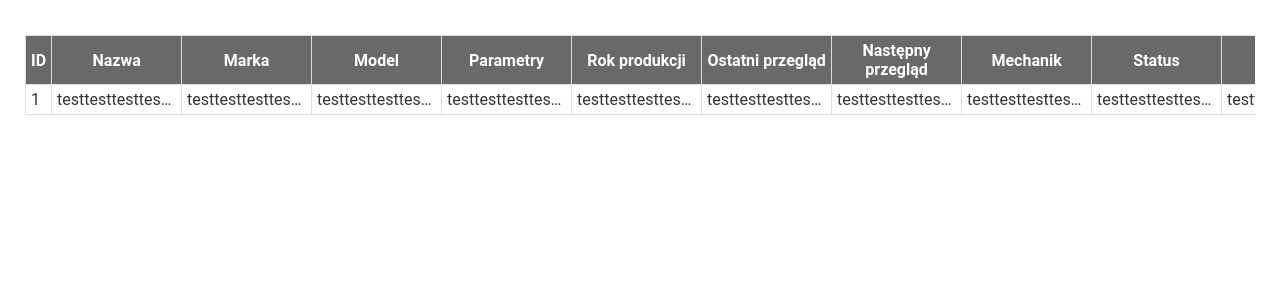
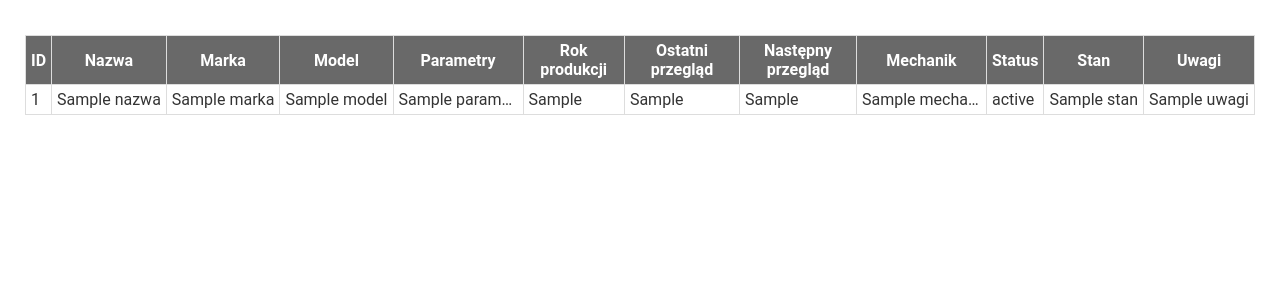
Before and after one commit to radzio13/fire-department-manager, a Django app: template department/templates/department/equipment.html in a window 1280 px wide. Shown: the part 84-384 px from the top of the page. Run offline with Django 3.2, Linux system fonts and the light colour scheme; the template is opened without the code that fills it: most values are stand-ins (such as "Sample title", 1, 10 or a date in 2020); parts of the project's set-up code (start-up, migrations or seed data) failed here and were passed over.

Commit message:
Connect the equipment template to the model

```diff
--- a/department/templates/department/equipment.html
+++ b/department/templates/department/equipment.html
@@ -19,20 +19,46 @@
     </tr>
     </thead>
     <tbody>
-    <tr>
-      <td>1</td>
-      <td>testtesttesttesttesttesttesttesttesttesttesttesttesttest</td>
-      <td>testtesttesttesttesttesttesttesttesttesttesttesttesttest</td>
-      <td>testtesttesttesttesttesttesttesttesttesttesttesttesttest</td>
-      <td>testtesttesttesttesttesttesttesttesttesttesttesttesttest</td>
-      <td>testtesttesttesttesttesttesttesttesttesttesttesttesttest</td>
-      <td>testtesttesttesttesttesttesttesttesttesttesttesttesttest</td>
-      <td>testtesttesttesttesttesttesttesttesttesttesttesttesttest</td>
-      <td>testtesttesttesttesttesttesttesttesttesttesttesttesttest</td>
-      <td>testtesttesttesttesttesttesttesttesttesttesttesttesttest</td>
-      <td>testtesttesttesttesttesttesttesttesttesttesttesttesttest</td>
-      <td>testtesttesttesttesttesttesttesttesttesttesttesttesttest</td>
-    </tr>
+    {% for equipment in object_list %}
+      <tr>
+        <td title="{{ equipment.pk }}">
+          {{ equipment.pk }}
+        </td>
+        <td title="{{ equipment.nazwa }}">
+          {{ equipment.nazwa }}
+        </td>
+        <td title="{{ equipment.marka }}">
+          {{ equipment.marka }}
+        </td>
+        <td title="{{ equipment.model }}">
+          {{ equipment.model }}
+        </td>
+        <td title="{{ equipment.parametry }}">
+          {{ equipment.parametry }}
+        </td>
+        <td title="{{ equipment.rok_prod }}">
+          {{ equipment.rok_prod }}
+        </td>
+        <td title="{{ equipment.przeglad_sprzet.last.ostatni_przeglad }}">
+          {{ equipment.przeglad_sprzet.last.ostatni_przeglad }}
+        </td>
+        <td title="{{ equipment.przeglad_sprzet.last.nastepny_przeglad }}">
+          {{ equipment.przeglad_sprzet.last.nastepny_przeglad }}
+        </td>
+        <td title="{{ equipment.przeglad_sprzet.last.mechanik }}">
+          {{ equipment.przeglad_sprzet.last.mechanik }}
+        </td>
+        <td title="{{ equipment.status }}">
+          {{ equipment.status }}
+        </td>
+        <td title="{{ equipment.stan }}">
+          {{ equipment.stan }}
+        </td>
+        <td title="{{ equipment.uwagi }}">
+          {{ equipment.uwagi }}
+        </td>
+      </tr>
+    {% endfor %}
     </tbody>
   </table>
 {% endblock content %}
```
Also changed, not shown: department/models.py (+33 -9 lines), department/views.py (+12 -3 lines), department/migrations/0002_alter_strazacy_termin_kpp.py (added).
